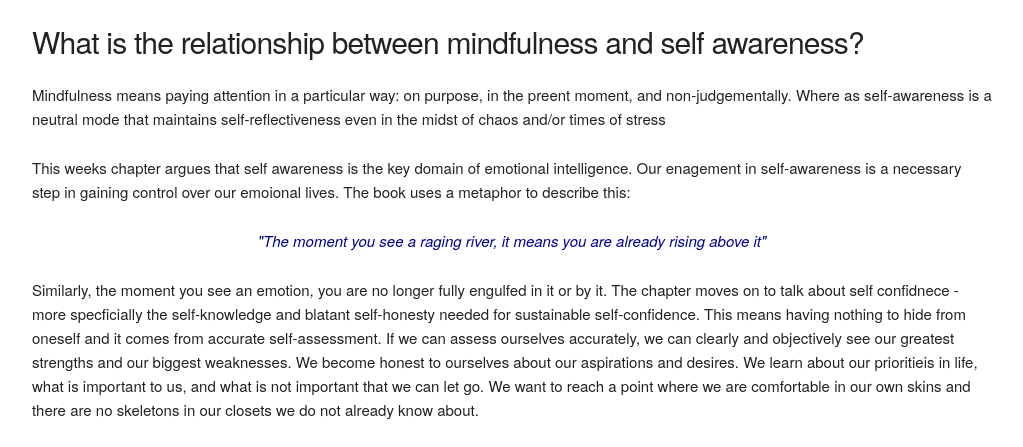
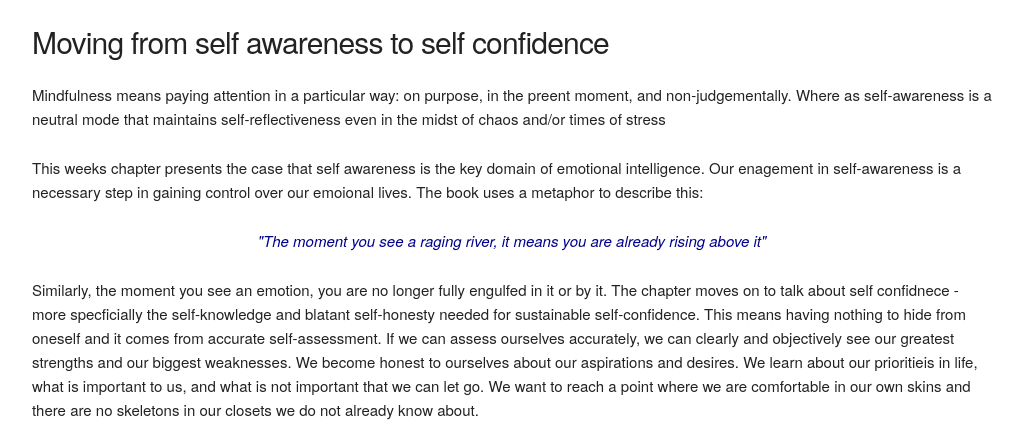
Before and after one commit to mandy-kate/mandy-kate.github.io, a plain HTML site: page blogs/c5-self-confidence.html in a window 1280 px wide. Shown: the part 427-874 px from the top of the page, without its empty margins (128-1151 px from the left). Drawn offline with nearby package versions, Linux system fonts and the light colour scheme.

Commit message:
fixed typo

```diff
--- a/blogs/c5-self-confidence.html
+++ b/blogs/c5-self-confidence.html
@@ -45,10 +45,10 @@
             <div class="row">
                 <article class="twelve columns blogcontent">
                     <p> 18 June 2016 </p>
-                    <h4> What is the relationship between mindfulness and self awareness?</h4>
+                    <h4> Moving from self awareness to self confidence</h4>
                     <p> Mindfulness means paying attention in a particular way: on purpose, in the preent moment, and non-judgementally. Where as self-awareness is a neutral mode that maintains self-reflectiveness even in the midst of chaos and/or times of stress</p>
 
-                    <p>This weeks chapter argues that self awareness is the key domain of emotional intelligence. Our enagement in self-awareness is a necessary step in gaining control over our emoional lives. The book uses a metaphor to describe this:</p>
+                    <p>This weeks chapter presents the case that self awareness is the key domain of emotional intelligence. Our enagement in self-awareness is a necessary step in gaining control over our emoional lives. The book uses a metaphor to describe this:</p>
 
                     <p><div id = quote><em>"The moment you see a raging river, it means you are already rising above it"</em></div></p>
 
```
